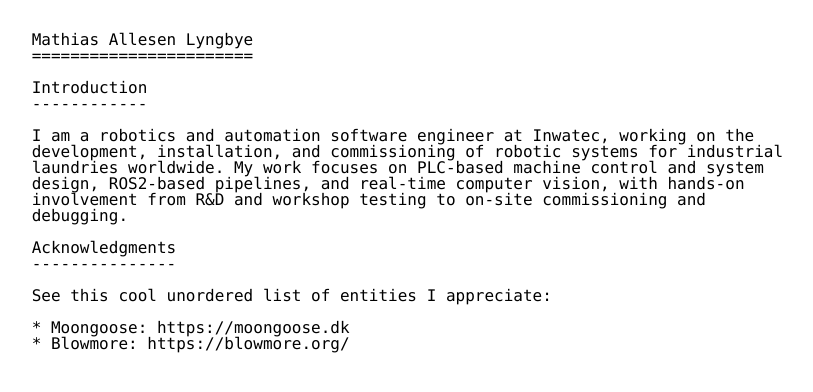
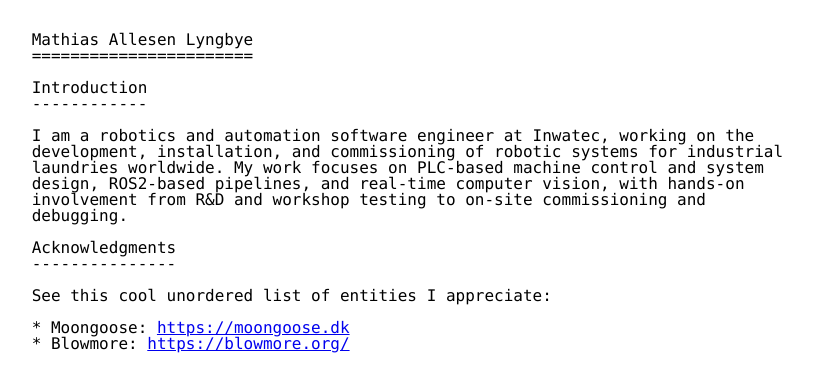
Before and after one commit to mathiaslyngbye/mathiaslyngbye.github.io, a Jekyll site: the page built from index.md, in a window 1280 px wide. Shown: the top 392 px of the page, without its empty margins (223-1036 px from the left). Built offline with Jekyll 4.4.1, drawn with Linux system fonts in a browser that asks for light colours.

Commit message:
Fix links in acknowledgments section
Updated links in acknowledgments section to use HTML entities.

```diff
--- a/index.md
+++ b/index.md
@@ -11,5 +11,5 @@ I am a robotics and automation software engineer at Inwatec, working on the deve
 ## Acknowledgments
 See this cool unordered list of entities I appreciate:
 
-* Moongoose: https://moongoose.dk
-* Blowmore: https://blowmore.org/
+* Moongoose: <https://moongoose.dk>
+* Blowmore: <https://blowmore.org/>
```
